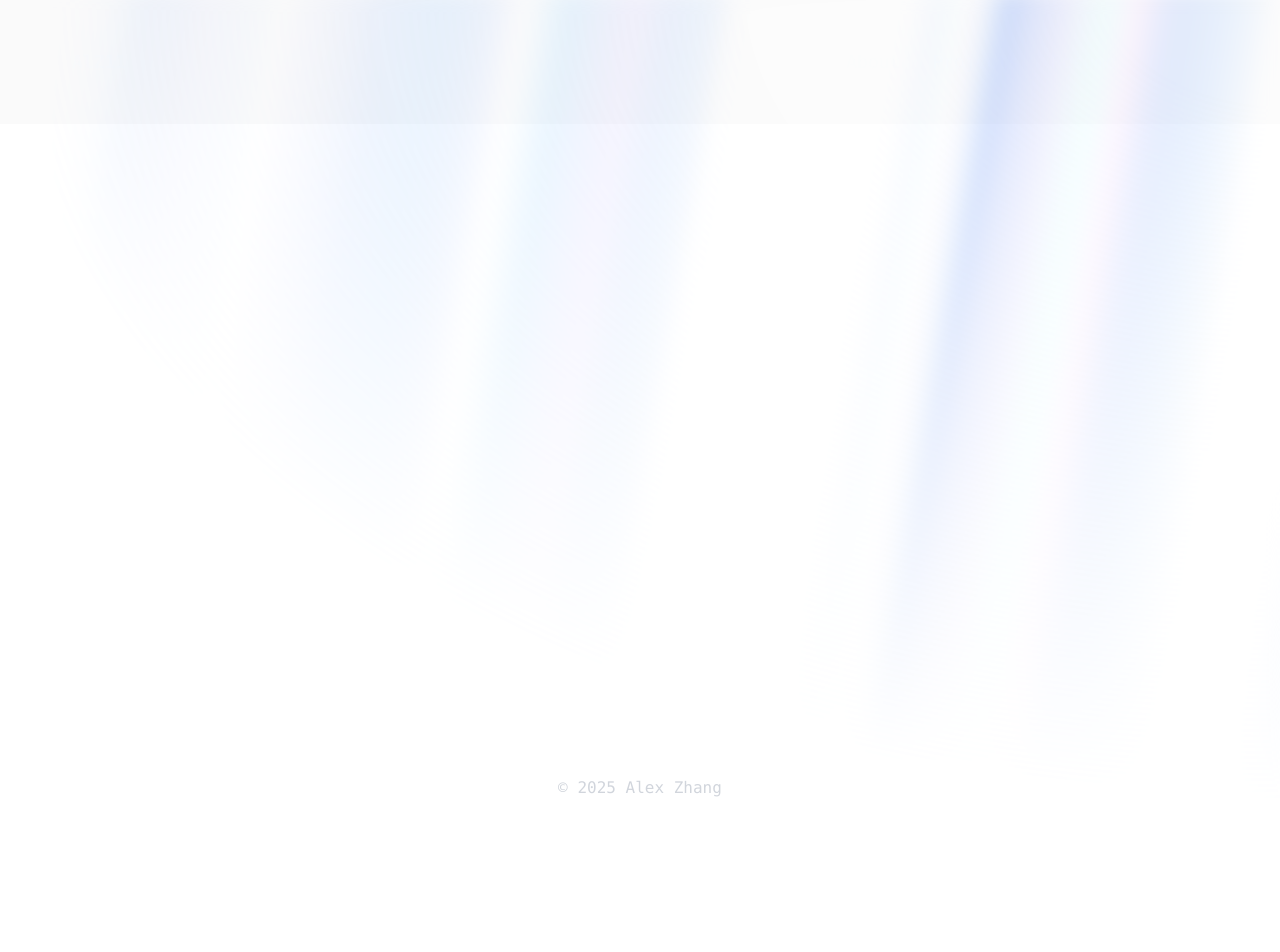
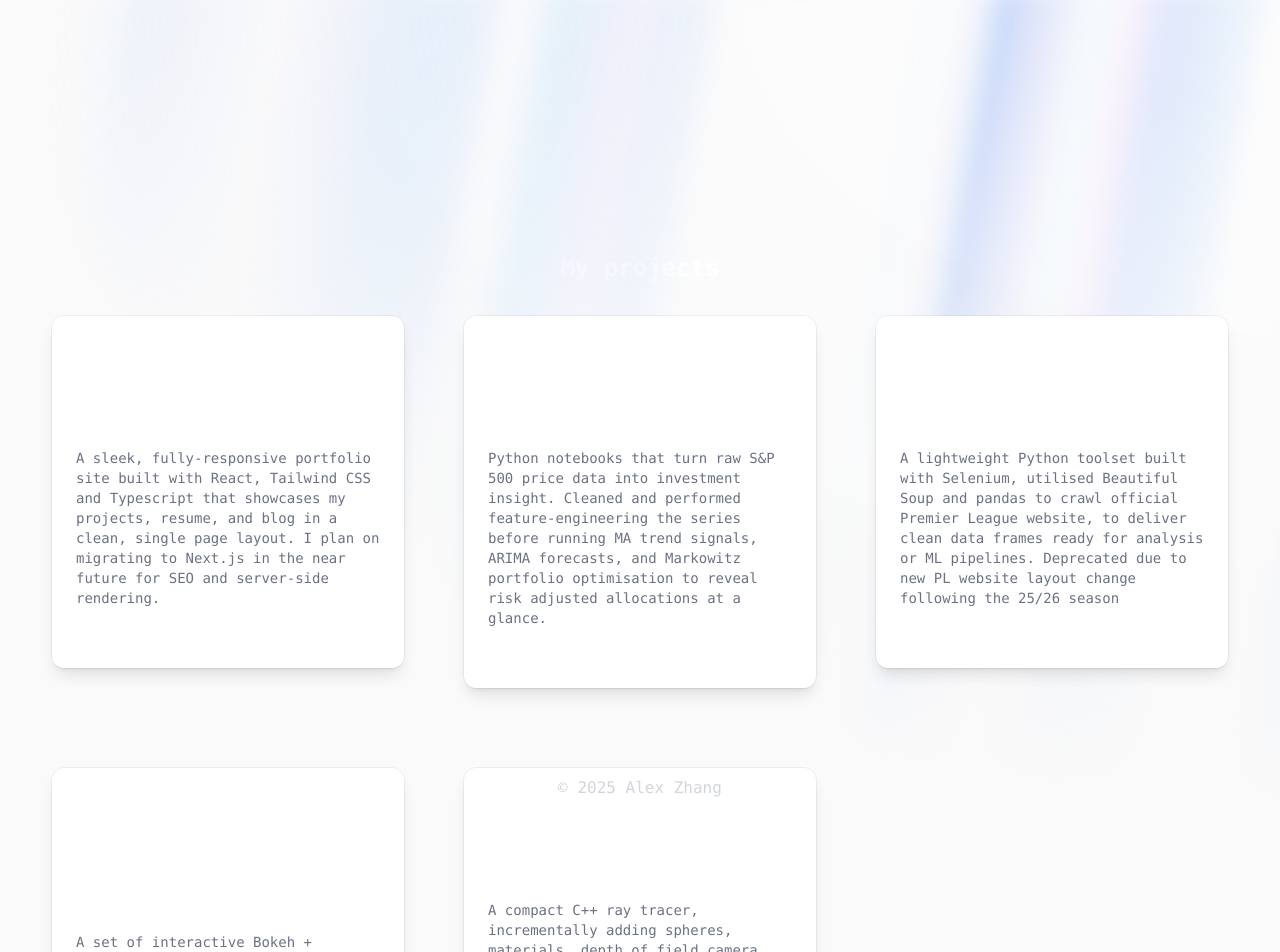
Before and after one commit to AlZ11/website, a React (Vite) app in the folder alz11/: page /projects in a window 1280 px wide. Shown: the top 952 px of the page. Before the commit the page ends 800 px from the top, so only its background shows below. Built offline with nearby package versions, Linux system fonts and the light colour scheme.

Commit message:
project section

```diff
--- a/alz11/components/Navbar.tsx
+++ b/alz11/components/Navbar.tsx
@@ -1,13 +1,20 @@
-import { Link } from 'react-router-dom';
-import { useState } from 'react';
-import { IoMenu, IoClose } from 'react-icons/io5';
+import { Link, useNavigate, useLocation } from 'react-router-dom';
 
 type NavbarProps = {
 	options: string[];
 };
 
 export default function Navbar({ options }: NavbarProps) {
-	const [open, setOpen] = useState(false);
+	const navigate = useNavigate();
+	const { pathname } = useLocation();
+
+	const onContactClick = () => {
+		if (pathname === '/') {
+			window.location.hash = 'contact';
+		} else {
+			navigate('/#contact');
+		}
+	};
 
 	return (
 		<nav
@@ -36,7 +43,7 @@ export default function Navbar({ options }: NavbarProps) {
 					<a href='AZResume.pdf'>Resume</a>
 				</li>
 				<li className='hover:scale-120 transition duration-300 ease-in-out'>
-					<a href='#contact'>Contact</a>
+					<button onClick={onContactClick}>Contact</button>
 				</li>
 			</ul>
 		</nav>
--- a/alz11/components/aurora-background.tsx
+++ b/alz11/components/aurora-background.tsx
@@ -34,7 +34,6 @@ export default function AuroraBackground({ children, showRadialGradient = true }
 					}
 				>
 					<div
-						//   I'm sorry but this is what peak developer performance looks like // trigger warning
 						className={cn(
 							`after:animate-aurora pointer-events-none absolute -inset-[10px] [background-image:var(--white-gradient),var(--aurora)] [background-size:300%,_200%] [background-position:50%_50%,50%_50%] opacity-50 blur-[10px] invert filter will-change-transform [--aurora:repeating-linear-gradient(100deg,var(--blue-500)_10%,var(--indigo-300)_15%,var(--blue-300)_20%,var(--violet-200)_25%,var(--blue-400)_30%)] [--dark-gradient:repeating-linear-gradient(100deg,var(--black)_0%,var(--black)_7%,var(--transparent)_10%,var(--transparent)_12%,var(--black)_16%)] [--white-gradient:repeating-linear-gradient(100deg,var(--white)_0%,var(--white)_7%,var(--transparent)_10%,var(--transparent)_12%,var(--white)_16%)] after:absolute after:inset-0 after:[background-image:var(--white-gradient),var(--aurora)] after:[background-size:200%,_100%] after:[background-attachment:fixed] after:mix-blend-difference after:content-[""] dark:[background-image:var(--dark-gradient),var(--aurora)] dark:invert-0 after:dark:[background-image:var(--dark-gradient),var(--aurora)]`,
 
--- a/alz11/package.json
+++ b/alz11/package.json
@@ -10,6 +10,7 @@
     "preview": "vite preview"
   },
   "dependencies": {
+    "@heroicons/react": "^2.2.0",
     "@tailwindcss/vite": "^4.1.11",
     "clsx": "^2.1.1",
     "motion": "^12.23.0",
--- a/alz11/src/App.tsx
+++ b/alz11/src/App.tsx
@@ -11,7 +11,7 @@ function App() {
 	return (
 		<Router>
 			<AuroraBackground>
-				<Navbar options={['About', 'Projects']} />
+				<Navbar options={['About', 'Projects', 'Extracurriculars']} />
 				<Routes>
 					<Route path='' element={<Landing />}></Route>
 					<Route path='/about' element={<Hero />}></Route>
--- a/alz11/src/pages/landing.tsx
+++ b/alz11/src/pages/landing.tsx
@@ -1,7 +1,17 @@
 import ContactSection from '../../components/Contact';
 import { MdKeyboardDoubleArrowDown } from 'react-icons/md';
+import { useRef, useEffect } from 'react';
+import { useLocation } from 'react-router-dom';
 
 export default function Landing() {
+	const contactRef = useRef(null);
+	const { hash } = useLocation();
+
+	useEffect(() => {
+		if (hash === '#contact' && contactRef.current) {
+			contactRef.current.scrollIntoView({ behavior: 'smooth' });
+		}
+	}, [hash]);
 	return (
 		<>
 			<section className='flex flex-col items-center justify-center min-h-screen py-10 px-10 font-mono text-center pointer-events-none'>
@@ -13,12 +23,12 @@ export default function Landing() {
 					I'm Alex — a computer science student with a passion for data science and software development
 				</p>
 				<div className='text-6xl animate-bounce [animation-duration:3s] pt-70'>
-					<a href='placeholder'>
-						<MdKeyboardDoubleArrowDown />
-					</a>
+					<MdKeyboardDoubleArrowDown />
 				</div>
 			</section>
-			<ContactSection />
+			<section ref={contactRef} id='contact' className='scroll-mt-0'>
+				<ContactSection />
+			</section>
 		</>
 	);
 }
--- a/alz11/src/pages/projects.tsx
+++ b/alz11/src/pages/projects.tsx
@@ -1,3 +1,97 @@
+import { IoPersonCircle } from 'react-icons/io5';
+import { IoMdGlobe } from 'react-icons/io';
+import { AiOutlineStock } from 'react-icons/ai';
+import { GiSoccerBall } from 'react-icons/gi';
+import {
+	SiRaycast,
+	SiTypescript,
+	SiTailwindcss,
+	SiCss3,
+	SiCplusplus,
+	SiPandas,
+	SiJupyter,
+	SiPlotly,
+	SiGeopandas,
+	SiJavascript,
+	SiSelenium
+} from 'react-icons/si';
+import { FaReact, FaPython, FaJava } from 'react-icons/fa';
+import { ImStatsDots } from 'react-icons/im';
+
+const ICONSIZE = 40;
+
+const PROJECTS = [
+	{
+		name: 'Personal Website',
+		description:
+			'A sleek, fully-responsive portfolio site built with React, Tailwind CSS and Typescript that showcases my projects, resume, and blog in a clean, single page layout. I plan on migrating to Next.js in the near future for SEO and server-side rendering.',
+		imageSrc: <IoPersonCircle size={ICONSIZE} />,
+		imageAlt: 'Personal Website image',
+		href: 'https://github.com/AlZ11/website',
+		tools: [<FaReact />, <SiTailwindcss />, <SiTypescript />, <SiCss3 />]
+	},
+	{
+		name: 'ETF Analysis',
+		description:
+			'Python notebooks that turn raw S&P 500 price data into investment insight. Cleaned and performed feature-engineering the series before running MA trend signals, ARIMA forecasts, and Markowitz portfolio optimisation to reveal risk adjusted allocations at a glance.',
+		imageSrc: <AiOutlineStock size={ICONSIZE} />,
+		imageAlt: 'ETF Analysis image',
+		href: 'https://github.com/AlZ11/ETF-Analysis',
+		tools: [<SiPandas />, <SiSelenium />, <FaPython />, <ImStatsDots />, <SiPlotly />, <SiJupyter />]
+	},
+	{
+		name: 'PL Webscraper',
+		description:
+			'A lightweight Python toolset built with Selenium, utilised Beautiful Soup and pandas to crawl official Premier League website, to deliver clean data frames ready for analysis or ML pipelines. Deprecated due to new PL website layout change following the 25/26 season',
+		imageSrc: <GiSoccerBall size={ICONSIZE} />,
+		imageAlt: 'https://github.com/AlZ11/PL-Webscraper',
+		href: '#',
+		tools: [<SiPandas />, <SiSelenium />, <FaPython />, <SiJupyter />]
+	},
+	{
+		name: 'GeoDemo Visualisations',
+		description:
+			'A set of interactive Bokeh + GeoPandas visualisation exploring world demographic history: consisting of a choropleth map, a slider driven scatter plot and a dynamic pie chart—together revealing how population trends and mortality causes have shifted across the globe.',
+		imageSrc: <IoMdGlobe size={ICONSIZE} />,
+		imageAlt: 'GeoDemo-Visualisations image',
+		href: 'https://github.com/AlZ11/GeoDemo-Visualisations',
+		tools: [<SiPandas />, <SiPlotly />, <FaPython />, <SiGeopandas />, <SiJavascript />, <SiJupyter />]
+	},
+	{
+		name: 'Ray Tracer',
+		description:
+			'A compact C++ ray tracer, incrementally adding spheres, materials, depth of field camera, soft shadows and Monte-Carlo global illumination until it renders photorealistic scenes—all in fewer than 2k lines of self contained code and ready for further expansion into BVH acceleration, textures and volumetric effects',
+		imageSrc: <SiRaycast size={ICONSIZE} />,
+		imageAlt: 'Ray Tracer image',
+		href: 'https://github.com/AlZ11/Ray-Tracer',
+		tools: [<SiCplusplus />]
+	}
+];
+
 export default function Projects() {
-	return <></>;
+	return (
+		<div className='text-white font-mono max-w-7xl px-4 sm:px-6 lg:px-8 mx-auto'>
+			<div className='max-w-lg py-16 sm:py-24 px-5 lg:max-w-none lg:py-32 mx-auto'>
+				<h2 className='text-2xl font-bold font-mono'>My projects</h2>
+
+				<div className='mt-8 space-y-12 lg:grid lg:grid-cols-3 lg:space-y-20 lg:gap-x-15'>
+					{PROJECTS.map((project) => (
+						<div key={project.name} className='group relative'>
+							<div className='flex flex-col items-start gap-y-2 rounded-xl bg-white p-6 shadow-lg outline outline-black/5 dark:bg-neutral-900 dark:shadow-none dark:-outline-offset-1 dark:outline-white/10 text-left hover:scale-110 transition duration-300 ease-in-out'>
+								<i>{project.imageSrc}</i>
+								<p className='mt-3 text-2xl font-semibold'>{project.name}</p>
+								<h3 className='mt-2 text-gray-500 text-sm'>
+									<a href={project.href}>
+										<span className='absolute inset-0' />
+										{project.description}
+									</a>
+								</h3>
+								<i className='flex flex-row gap-5 pt-3'>{project.tools}</i>
+							</div>
+						</div>
+					))}
+				</div>
+			</div>
+		</div>
+	);
 }
```
Also changed, not shown: 1 other file (tests, documents, lock files or other folders).
